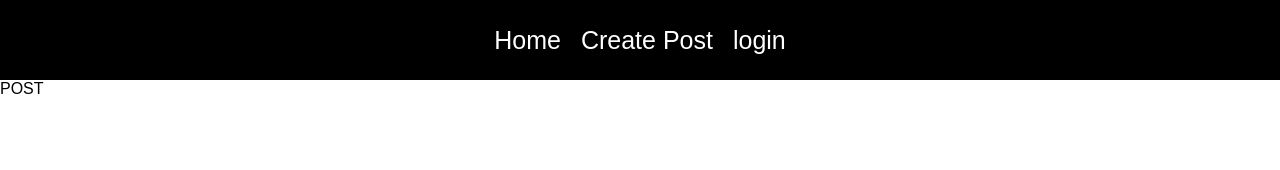
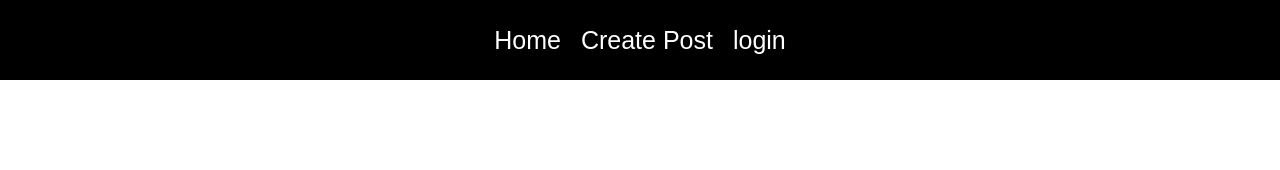
Before and after one commit to Althaf-official/blog-react, a React (Create React App) app: page /createpost in a window 1280 px wide. Shown: the top 170 px of the page. Built offline with nearby package versions, Linux system fonts and the light colour scheme.

Commit message:
start building on CreatePost page

```diff
--- a/src/pages/CreatePost.js
+++ b/src/pages/CreatePost.js
@@ -2,9 +2,7 @@ import React from 'react'
 
 function CreatePost() {
   return (
-    <div>
-      POST
-    </div>
+    <div className='createPostPage'></div>
   )
 }
 
```
